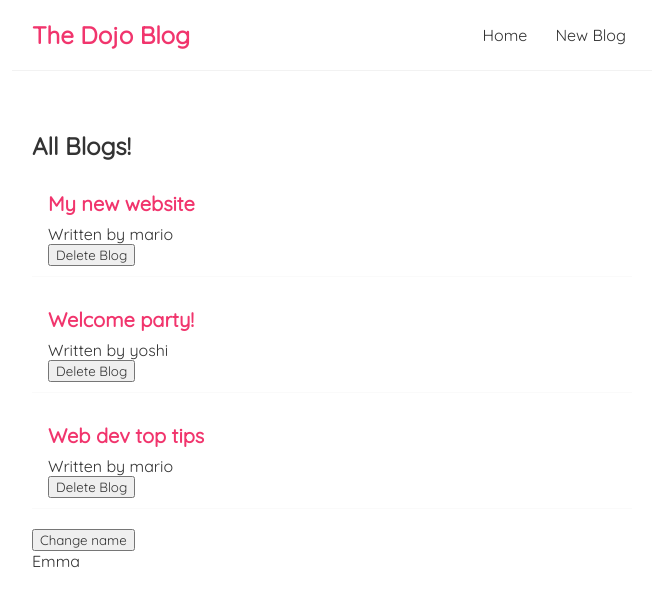
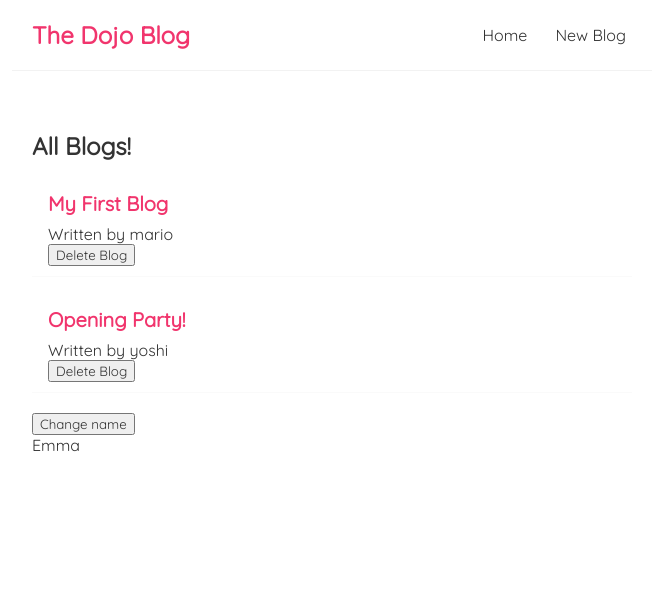
Before and after one commit to Cobby-a/First-Reactjs, a React (Create React App) app: page / in a window 1280 px wide. Shown: the top 606 px of the page, without its empty margins (308-964 px from the left). Built offline with nearby package versions, Linux system fonts and the light colour scheme; data requests are answered from the project's data file.

Commit message:
used the use effect to fetch data from json server

```diff
--- a/src/Home.js
+++ b/src/Home.js
@@ -3,11 +3,7 @@ import BlogList from "./BlogList";
 
 
 const Home = () => {
-    const[blogs, setBlogs] = useState([
-        {title: 'My new website', body: 'uhuhrwiuhiurhiw ...', author: 'mario', id: 1},
-        {title: 'Welcome party!', body: 'huehfuweh ...', author: 'yoshi', id: 2},
-        {title: 'Web dev top tips', body: 'give me ...', author:"mario", id: 3}
-    ]);
+    const[blogs, setBlogs] = useState(null);
 
 const [name, setName] = useState('Emma')
 const handleClick = (id) => {
@@ -15,12 +11,17 @@ const handleClick = (id) => {
     setBlogs(del)
 }
 useEffect (()=>{
-    console.log('first')
-    console.log(name)
-},[name])
+    fetch('http://localhost:4000/blogs')
+        .then(response =>{
+            return response = response.json();
+        })
+        .then(data =>{
+            setBlogs(data)
+        });
+},[])
     return(
         <div className="home">
-            <BlogList blogs = {blogs} title="All Blogs!" handleClick={handleClick}/>
+            {blogs && <BlogList blogs = {blogs} title="All Blogs!" handleClick={handleClick}/>}
             <button onClick={()=>setName('Cobby')}>Change name</button>
             <p>{name}</p>
             {/* <BlogList blogs = {blogs.filter((blog)=>(blog.author==='mario'))} title="Mario's Blogs"/> */}
```
